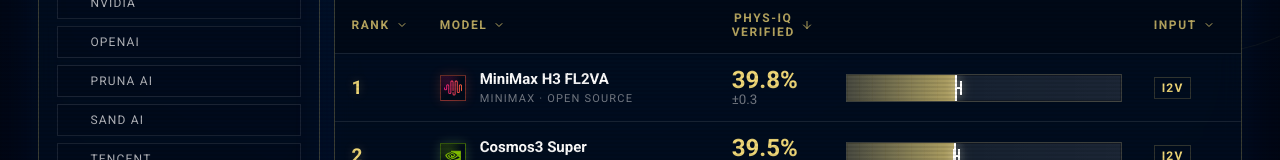
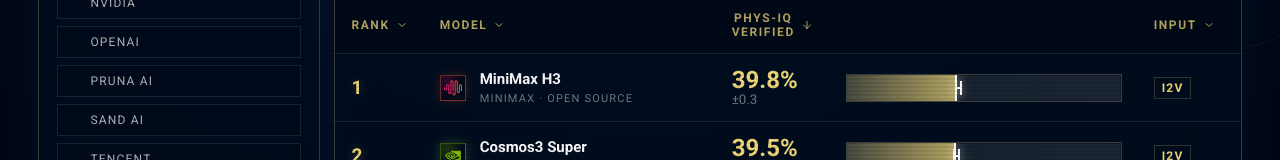
Before and after one commit to tuliti/mariana, a Next.js app: page / in a window 1280 px wide. Shown: the part 604-764 px from the top of the page. Built offline with nearby package versions, Linux system fonts and the light colour scheme.

Commit message:
Refine MiniMax H3 display name

```diff
--- a/app/page.tsx
+++ b/app/page.tsx
@@ -164,7 +164,7 @@
   },
   {
     submissionId: "minimax-h3-fl2va-bpp-opus",
-    label: "MiniMax H3 FL2VA",
+    label: "MiniMax H3",
     text: true,
     v2v: false,
     i2v: true,
--- a/data/submissions.ts
+++ b/data/submissions.ts
@@ -64,8 +64,8 @@
   },
   {
     id: "minimax-h3-fl2va-bpp-opus",
-    model: "MiniMax H3 FL2VA",
-    modelIdentifier: "MiniMaxAI/MiniMax-H3",
+    model: "MiniMax H3",
+    modelIdentifier: "MiniMax H3 FL2VA",
     sourceUrl: "https://huggingface.co/MiniMaxAI/MiniMax-H3",
     inputType: "i2v",
     protocol: "BPP",
```
